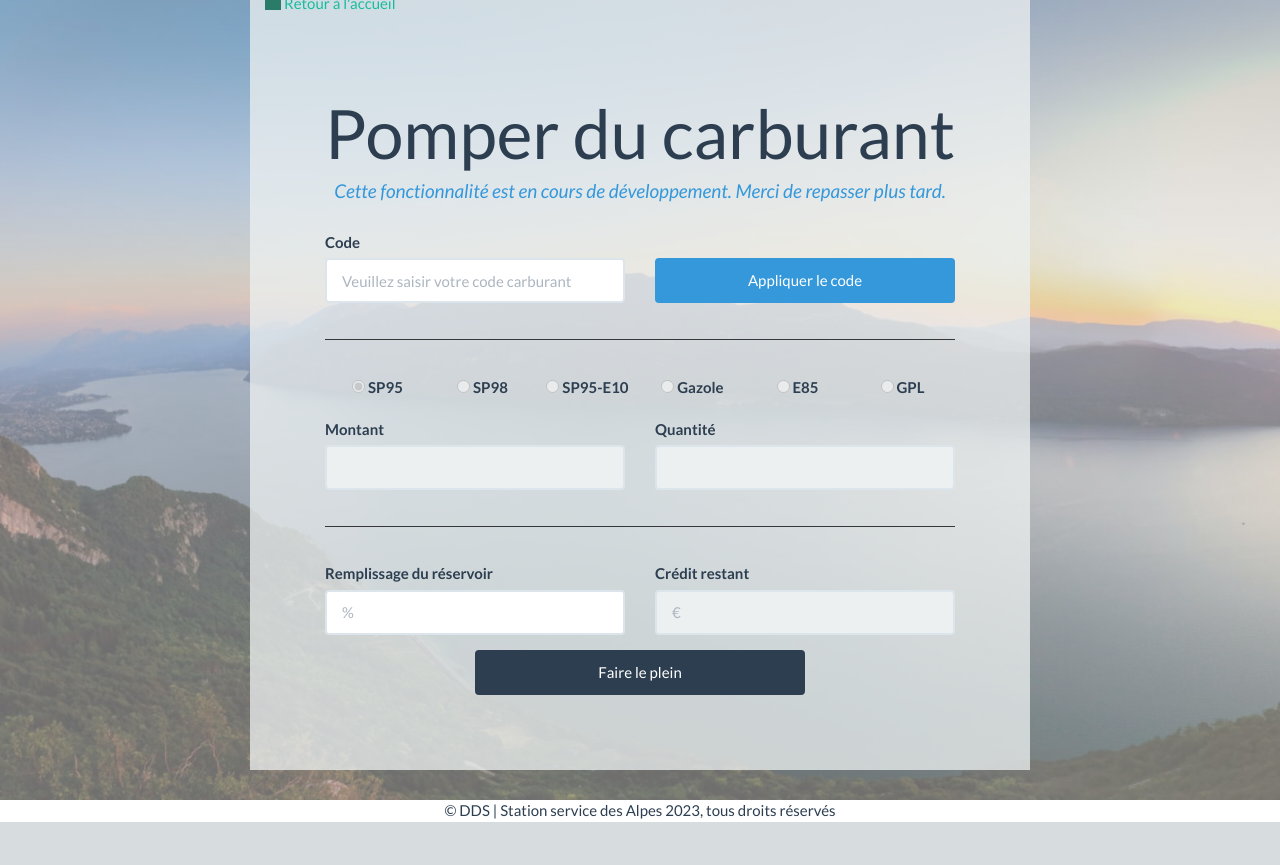
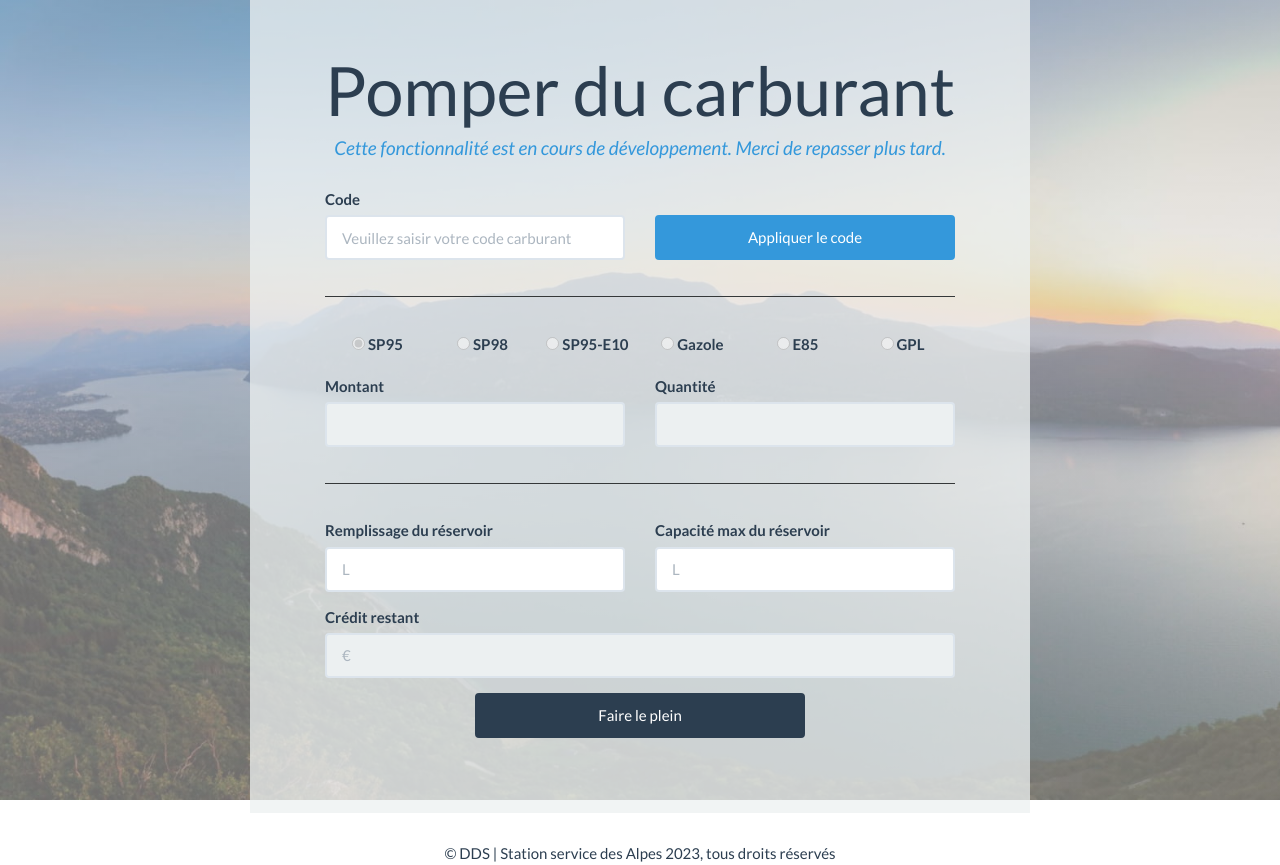
Before and after one commit to JonathanDumCode/INFO801, a Flask app: page /pump in a window 1280 px wide. Before the commit the page ends 822 px from the top, so only its background shows below. Run offline with Flask 2, Linux system fonts and the light colour scheme; some libraries are stand-ins or nearby versions; grey boxes are pictures that could not be loaded.

Commit message:
Refonte champ capacité

```diff
--- a/python/templates/pump.html
+++ b/python/templates/pump.html
@@ -104,13 +104,24 @@
                         type='number'
                         name='tank-size'
                         min="0"
-                        max="100"
-                        placeholder='%'
+                        placeholder='L'
                         class='form-control'
                 />
             </div>
 
             <div>
+                <label for='tank-capacity' class='form-label'>Capacité max du réservoir</label>
+                <input
+                        id='tank-capacity'
+                        type='number'
+                        name='tank-capacity'
+                        min="8"
+                        placeholder='L'
+                        class='form-control'
+                />
+            </div>
+
+            <div class="span-columns">
                 <label for='remaining' class='form-label'>Crédit restant</label>
                 <input
                         id='remaining'
```
